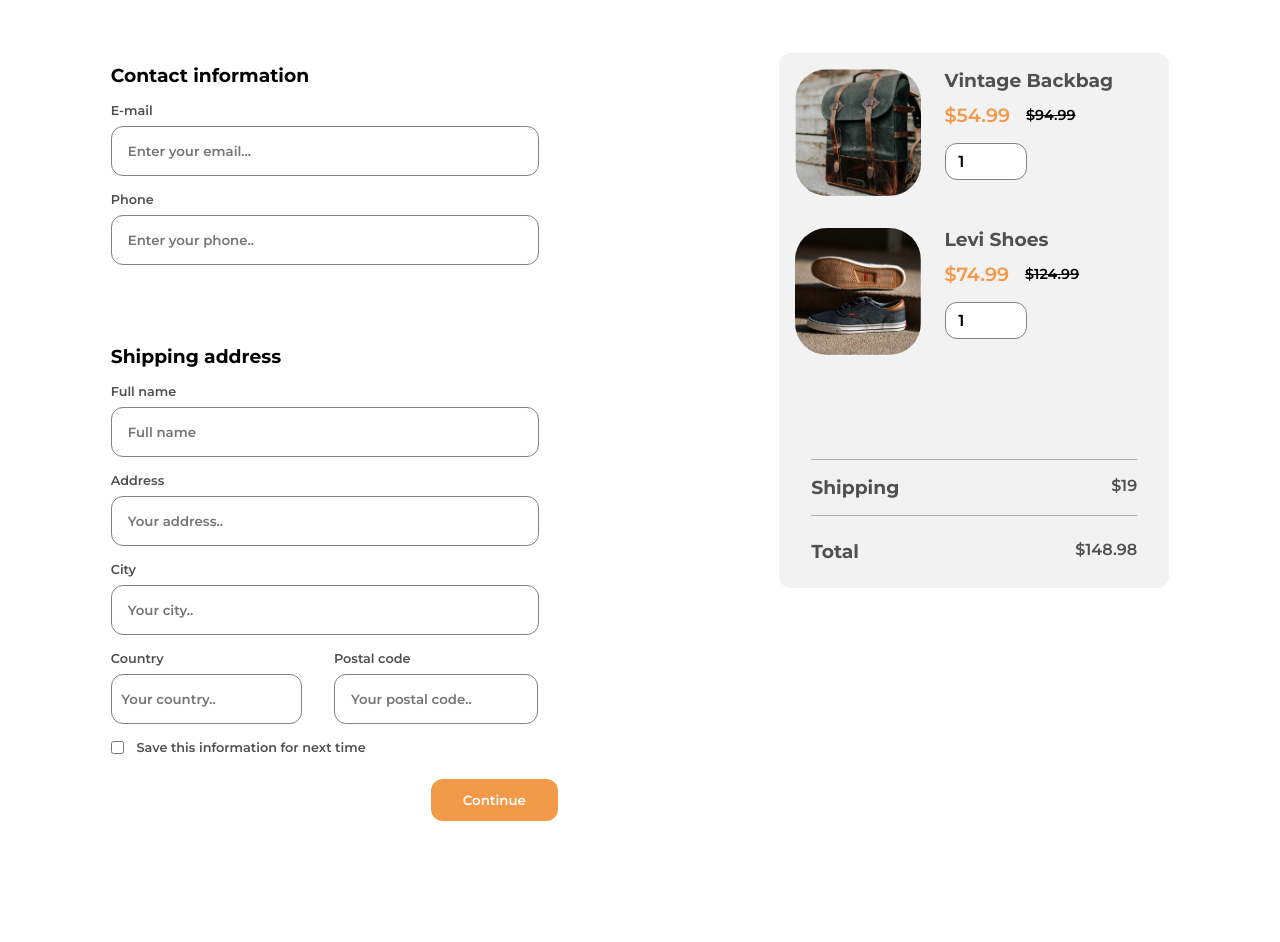
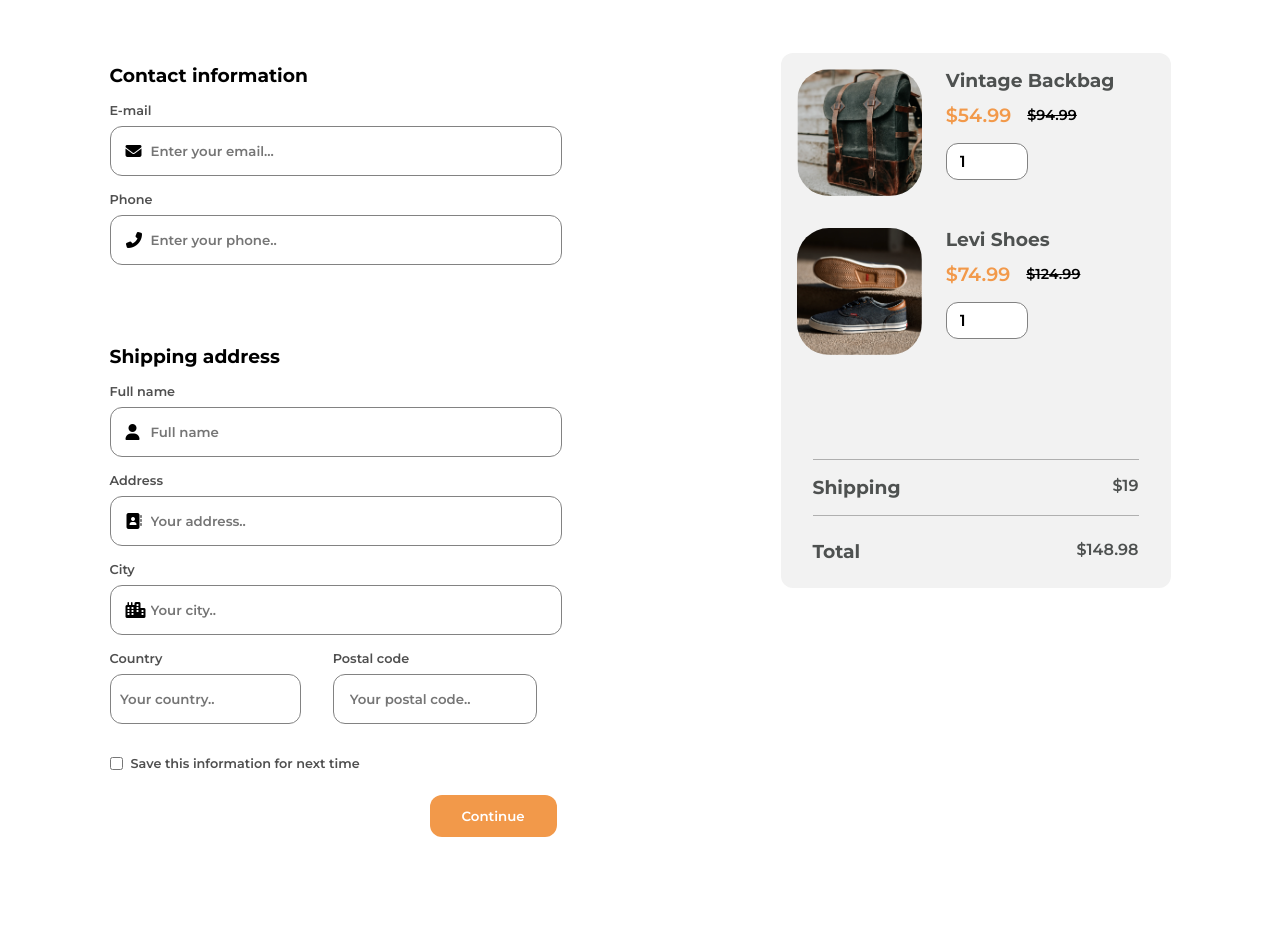
Before and after one commit to justJubair/checkout-page, a plain HTML site: page index.html in a window 1280 px wide. Shown: the part 107-1049 px from the top of the page. Drawn offline with Linux system fonts and the light colour scheme.

Commit message:
icon added

```diff
--- a/index.html
+++ b/index.html
@@ -24,10 +24,12 @@
                         <form id="form-one">
                             <div class="input-box">
                                 <label for="email">E-mail</label>
+                                <i class="fa fa-solid fa-envelope"></i>
                                 <input type="email" placeholder="Enter your email...">
                             </div>
                             <div class="input-box">
                                 <label for="phone">Phone</label>
+                                <i class="fa fa-solid fa-phone fa-flip-horizontal"></i>
                                 <input type="text" placeholder="Enter your phone..">
                             </div>
                         </form>
@@ -36,14 +38,17 @@
                         <form id="form-two">
                             <div class="input-box">
                                 <label for="name">Full name</label>
+                                <i class="fa fa-solid fa-user"></i>
                                 <input type="text" name="fname" placeholder="Full name">
                             </div>
                             <div class="input-box">
                                 <label for="address">Address</label>
+                                <i class="fa fa-solid fa-address-book"></i>
                                 <input type="text" placeholder="Your address.. ">
                             </div>
                             <div class="input-box">
                                 <label for="city">City</label>
+                                <i class="fa fa-solid fa-city"></i>
                                 <input type="text" placeholder="Your city..">
                             </div>
                             <div class="flex">
@@ -61,7 +66,7 @@
                                     <input type="text" id="postal-code" placeholder="Your postal code..">
                                 </div>
                             </div>
-                            <div class="input-box checkbox">
+                            <div class="checkbox">
                                 <input type="checkbox" name="" id="checkbox-input">
                                 <label for="checkbox">Save this information for next time</label>
                             </div>
--- a/style.css
+++ b/style.css
@@ -5,9 +5,6 @@
 }
 
 /* shared styles */
-label, input {
-    display: block;
-}
 
 label {
     color: #4F4F4F;
@@ -17,16 +14,23 @@ label {
     margin-right: 0;
 }
 
-input, datalist {
-    padding: 1rem 15rem 1rem 1rem;
+input, datalist{
+    padding: 1rem 15rem 1rem 2.5rem;
     /* width: 30%; */
     border-radius: 12px;
     border: 1px solid #828282;
     margin-right: 0;
 }
 
+.fa {
+    position: absolute;
+    margin: 2.5rem 0 0 1rem;
+}
+
 .input-box {
     margin-top: 1rem;
+    display: flex;
+    flex-direction: column;
 }
 
 .main-container {
@@ -72,7 +76,8 @@ input, datalist {
 .checkbox {
     display: flex;
     align-items: center;
-    gap: 0.8rem;
+    gap: 0.5rem;
+    margin-top: 2rem;
     /* justify-content: center; */
 }
 
```
